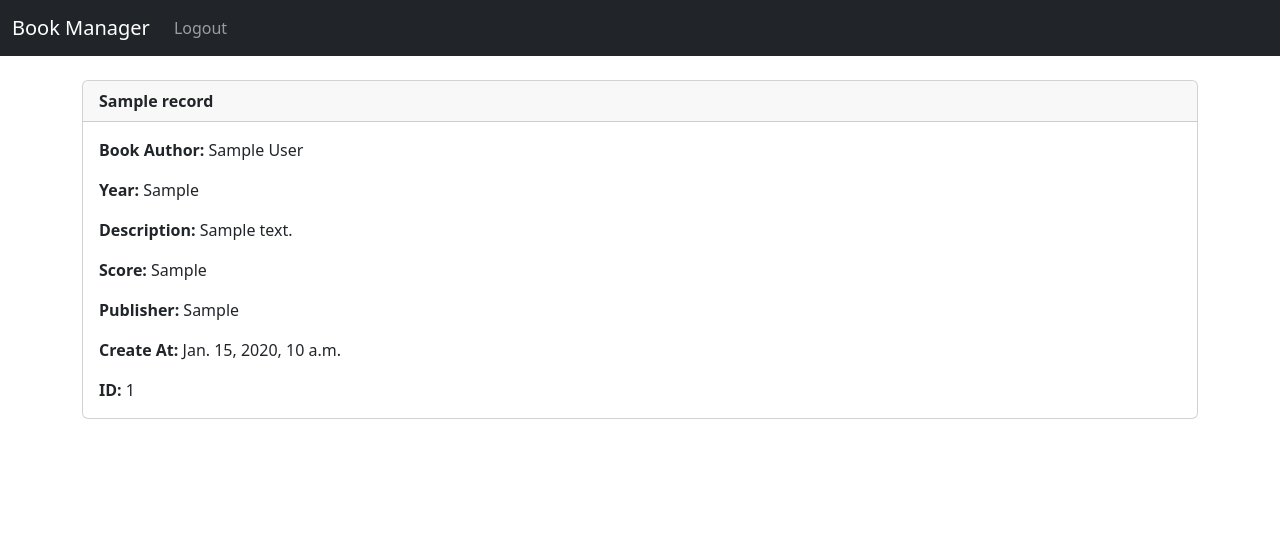
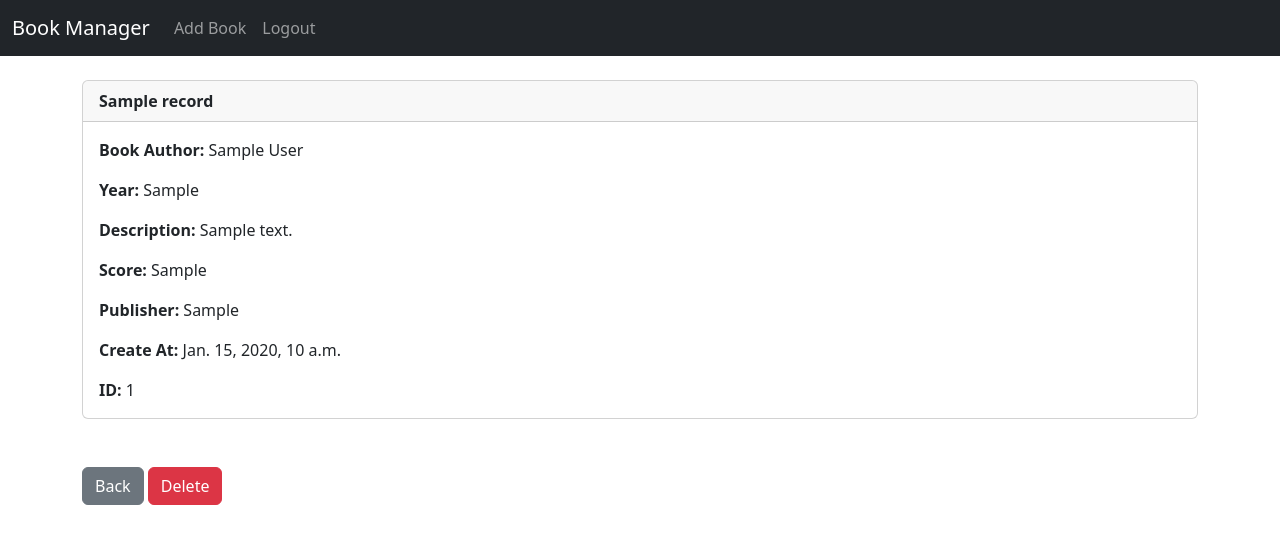
Before and after one commit to MikheilMakasa/django_book_manager, a Django app: page /record/1 in a window 1280 px wide. Shown: the top 544 px of the page. Run offline with Django 5.2, Linux system fonts and the light colour scheme; a user stored in the database is signed in; tables that the repository leaves empty hold one stand-in row (values such as "Sample post").

Commit message:
add book functionality

```diff
--- a/website/templates/home.html
+++ b/website/templates/home.html
@@ -16,8 +16,8 @@
   <tbody>
     {% if records %} {% for record in records %}
     <tr>
-      <td><a href="{% url 'record' record.id %}">{{ record.id }}</a></td>
-      <td>{{ record.book_name }}</td>
+      <td>{{ record.id }}</td>
+      <td><a href="{% url 'record' record.id %}">{{ record.book_name }}</a></td>
       <td>{{ record.book_author }}</td>
       <td>{{ record.year }}</td>
       <td style="max-width: 400px">{{ record.description }}</td>
--- a/website/templates/navbar.html
+++ b/website/templates/navbar.html
@@ -16,6 +16,9 @@
       <ul class="navbar-nav me-auto mb-2 mb-lg-0">
         {% if user.is_authenticated %}
         <li class="nav-item">
+          <a class="nav-link" href="{% url 'add_record' %}">Add Book</a>
+        </li>
+        <li class="nav-item">
           <a class="nav-link" href="{% url 'logout' %}">Logout</a>
         </li>
         {% else %}
--- a/website/templates/record.html
+++ b/website/templates/record.html
@@ -30,4 +30,13 @@
 
 <br /><br />
 
+<a href="{% url 'home' %}" class="btn btn-secondary">Back</a>
+
+<a href="{% url 'delete_record' book_record.id %}" class="btn btn-danger"
+  >Delete</a
+>
+
 {% endblock %}
+<!-- <a href="{% url 'update_record' book_record.id %}" class="btn btn-secondary"
+  >Update Record</a
+> -->
--- a/website/urls.py
+++ b/website/urls.py
@@ -7,5 +7,6 @@ urlpatterns = [
     path('logout/', views.logout_user, name='logout'),
     path('register/', views.register_user, name='register'),
     path('record/<int:pk>', views.book_record, name='record'),
-
+    path('delete_record/<int:pk>', views.delete_record, name='delete_record'),
+    path('add_record/', views.add_record, name='add_record'),
 ]
--- a/website/views.py
+++ b/website/views.py
@@ -1,7 +1,7 @@
 from django.shortcuts import render, redirect
 from django.contrib.auth import authenticate, login, logout
 from django.contrib import messages
-from .forms import SignUpForm
+from .forms import SignUpForm, AddRecordForm
 from .models import Record
 
 
@@ -58,3 +58,26 @@ def book_record(request, pk):
 	else:
 		messages.success(request, "You Must Be Logged In To View That Page...")
 		return redirect('home')
+
+def delete_record(request, pk):
+	if request.user.is_authenticated:
+		delete_it = Record.objects.get(id=pk)
+		delete_it.delete()
+		messages.success(request, "Book Deleted Successfully...")
+		return redirect('home')
+	else:
+		messages.success(request, "You Must Be Logged In To Do That...")
+		return redirect('home')
+
+def add_record(request):
+	form = AddRecordForm(request.POST or None)
+	if request.user.is_authenticated:
+		if request.method == "POST":
+			if form.is_valid():
+				add_record = form.save()
+				messages.success(request, "Book Added...")
+				return redirect('home')
+		return render(request, 'add_record.html', {'form':form})
+	else:
+		messages.success(request, "You Must Be Logged In...")
+		return redirect('home')
```
Also changed, not shown: website/forms.py (+11 -8 lines), website/templates/add_record.html (added, +16 -0 lines).
